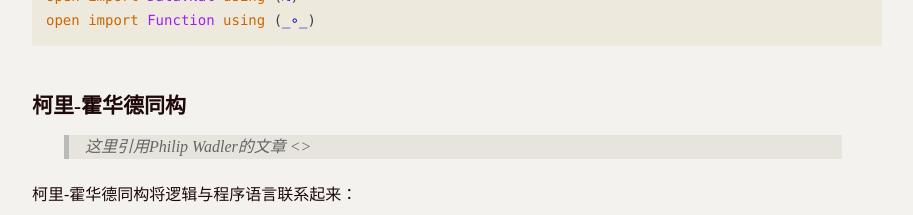
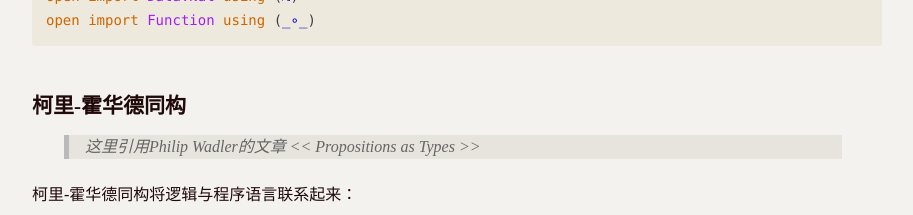
Before and after one commit to waste-of-kindergarten/Agda, a plain HTML site: page PLFA/part1/web/NOConnectives.html in a window 1280 px wide. Shown: the part 1180-1395 px from the top of the page, without its empty margins (183-1096 px from the left). Drawn offline with Linux system fonts and the light colour scheme.

Commit message:
update chapter

```diff
--- a/PLFA/part1/web/NOConnectives.html
+++ b/PLFA/part1/web/NOConnectives.html
@@ -158,7 +158,7 @@
 </pre>
 <h2 id="柯里-霍华德同构" ebook-toc-level-2="" heading="柯里-霍华德同构 ">柯里-霍华德同构 </h2>
 <blockquote>
-<p>这里引用Philip Wadler的文章 &lt;<propositions as="" types="">&gt;</propositions></p>
+<p>这里引用Philip Wadler的文章 &lt;&lt; Propositions as Types &gt;&gt;</p>
 </blockquote>
 <p>柯里-霍华德同构将逻辑与程序语言联系起来：</p>
 <ul>
```
Also changed, not shown: 2 other files.
